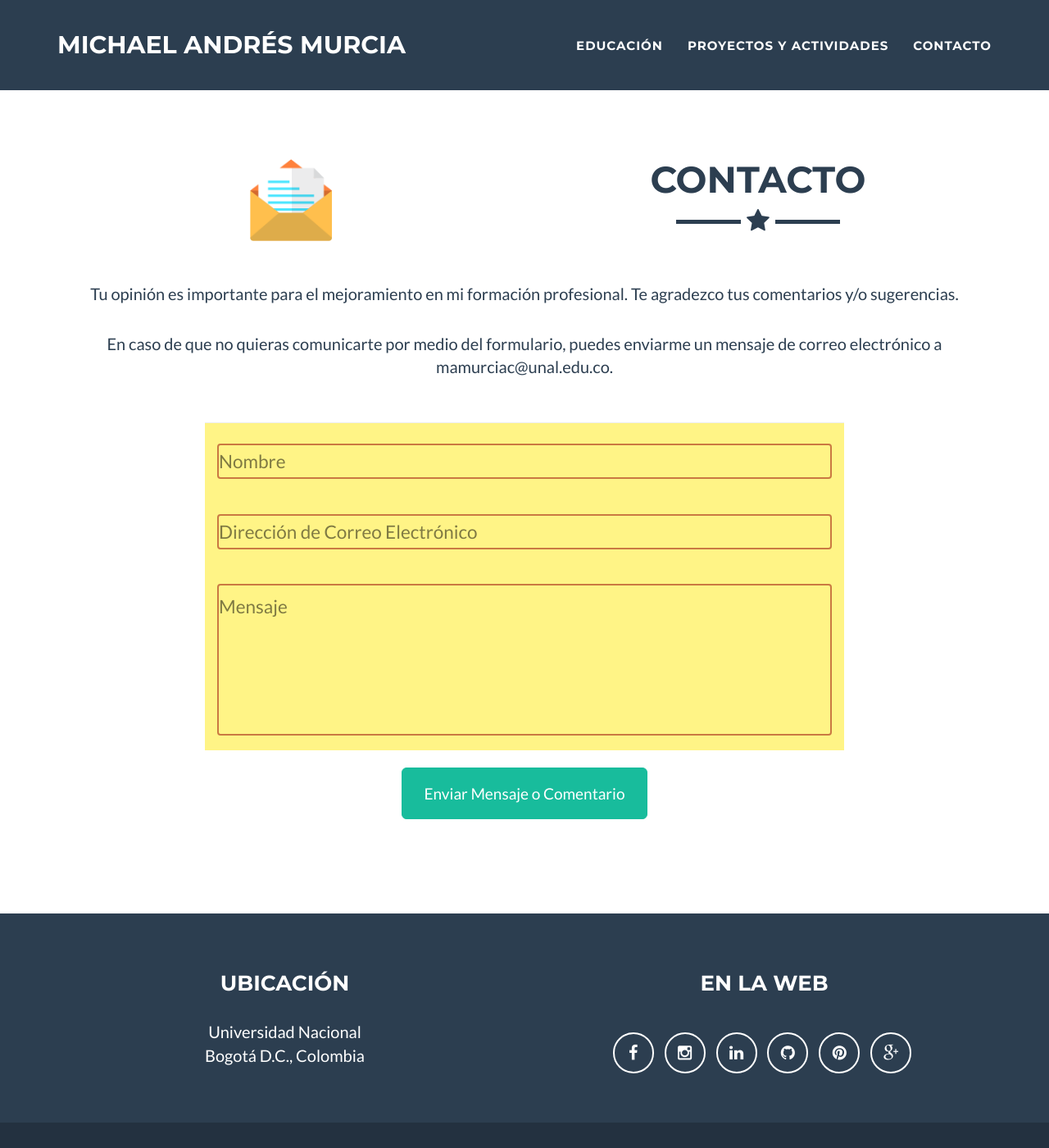
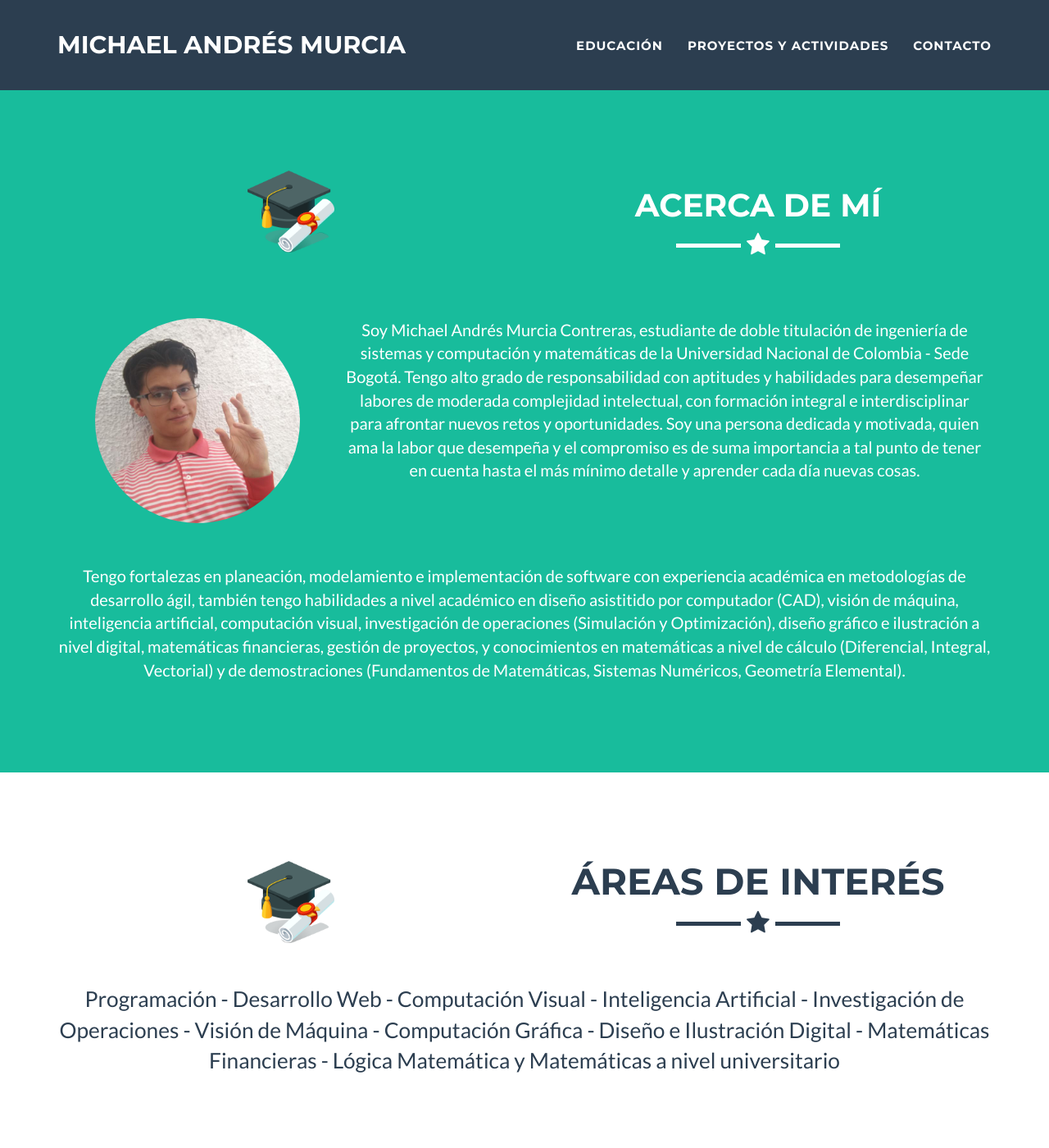
Before and after one commit to mamurciac/mamurciac.github.io, a Jekyll site: the page index.html, which Jekyll copies as it is, in a window 1280 px wide and 1400 px high. Shown: the whole window at 82% size. Built offline with Jekyll 4.4.1, drawn with Linux system fonts in a browser that asks for light colours; some of the changed text lies outside the part shown.

Commit message:
All information uṕdated partially

```diff
--- a/index.html
+++ b/index.html
@@ -62,68 +62,111 @@
       </div>
     </nav>
 
-    <section id = "contact">
+    <header>
       <div class = "container">
         <div class = "row">
           <div class="col-lg-12 text-center">
+            <table class = "table text-center">
+              <tr class = "tr">
+                <td class = "td" width = "50%"><img src = "images/Global Icons/Graduation Cap and Diploma.png" class = "img-responsive icon-title" alt = ""></td>
+                <td class = "td" width = "50%"><h1>Acerca de mí</h1><hr class = "star-light"></td>
+              </tr>
+            </table>
+            <br>
+            <br>
+            <table class = "table text-center">
+              <tr class = "tr">
+                <td class = "td" width = "30%"><img src = "images/Global Icons/Profile.jpg" class = "img-responsive icon-profile-descriptor" alt = ""></td>
+                <td class = "td" width = "70%"><p>Soy Michael Andrés Murcia Contreras, estudiante de doble titulación de ingeniería de sistemas y computación y matemáticas de la Universidad Nacional de Colombia - Sede Bogotá. Tengo alto grado de responsabilidad con aptitudes y habilidades para desempeñar labores de moderada complejidad intelectual, con formación integral e interdisciplinar para afrontar nuevos retos y oportunidades. Soy una persona dedicada y motivada, quien ama la labor que desempeña y el compromiso es de suma importancia a tal punto de tener en cuenta hasta el más mínimo detalle y aprender cada día nuevas cosas.</p>
+                </td>
+              </tr>
+            </table>
+            <br><p>Tengo fortalezas en planeación, modelamiento e implementación de software con experiencia académica en metodologías de desarrollo ágil, también tengo habilidades a nivel académico en diseño asistitido por computador (CAD), visión de máquina, inteligencia artificial, computación visual, investigación de operaciones (Simulación y Optimización), diseño gráfico e ilustración a nivel digital, matemáticas financieras, gestión de proyectos, y conocimientos en matemáticas a nivel de cálculo (Diferencial, Integral, Vectorial) y de demostraciones (Fundamentos de Matemáticas, Sistemas Numéricos, Geometría Elemental).</p>
+          </div>
+        </div>
+      </div>
+    </header>
+
+    <section>
+      <div class = "container">
+        <div class = "row">
+          <div class="col-lg-12 text-center">
+            <table class = "table text-center">
+              <tr class = "tr">
+                <td class = "td" width = "50%"><img src = "images/Global Icons/Graduation Cap and Diploma.png" class = "img-responsive icon-title" alt = ""></td>
+                <td class = "td" width = "50%"><h2>Áreas de Interés</h2><hr class = "star-primary"></td>
+              </tr>
+            </table>
+            <br>
+            <div class = "intro-text">
+              <span class = "skills">Programación - Desarrollo Web - Computación Visual - Inteligencia Artificial - Investigación de Operaciones - Visión de Máquina - Computación Gráfica - Diseño e Ilustración Digital - Matemáticas Financieras - Lógica Matemática y Matemáticas a nivel universitario</span>
+            </div>
             <br>
             <br>
             <br>
             <br>
+            <br>
+          </div>
+        </div>
+      </div>
+
+      <div class = "container">
+        <div class = "row">
+          <div class="col-lg-12 text-center">
             <table class = "table text-center">
               <tr class = "tr">
-                <td class = "td" width = "50%"><img src = "images/Global Icons/Contact.png" class = "img-responsive icon-title" alt = ""></td>
-                <td class = "td" width = "50%"><h2>Contacto</h2><hr class = "star-primary"></td>
+                <td class = "td" width = "50%"><img src = "images/Global Icons/Graduation Cap and Diploma.png" class = "img-responsive icon-title" alt = ""></td>
+                <td class = "td" width = "50%"><h2>Tecnologías y/o Lenguajes de Desarrollo</h2><hr class = "star-primary"></td>
               </tr>
             </table>
             <br>
-            <p>Tu opinión es importante para el mejoramiento en mi formación profesional. Te agradezco tus comentarios y/o sugerencias.</p>
+            <div class = "intro-text">
+              <span class = "skills">C++ - Java - Python - Ruby on Rails - HTML / CSS - R - Lisp - Processing</span>
+            </div>
             <br>
-            <p>En caso de que no quieras comunicarte por medio del formulario, puedes enviarme un mensaje de correo electrónico a mamurciac@unal.edu.co.</p>
+            <br>
+            <br>
             <br>
             <br>
           </div>
         </div>
+      </div>
 
+      <div class = "container">
         <div class = "row">
-          <div class = "col-lg-8 col-lg-offset-2">
-            <form action = "//formspree.io/mamurciac@unal.edu.co" method = "POST" name = "sentMessage" id = "contactForm" novalidate>
-              <div class = "row control-group">
-                <div class = "form-group col-xs-12 floating-label-form-group controls">
-                  <label>Nombre</label>
-                  <input type = "text" name = "name" class = "form-control" placeholder = "Nombre" id = "name" required data-validation-required-message = "Por favor ingresa tu nombre.">
-                  <p class = "help-block text-danger"></p>
-                </div>
-              </div>
+          <div class="col-lg-12 text-center">
+            <table class = "table text-center">
+              <tr class = "tr">
+                <td class = "td" width = "50%"><img src = "images/Global Icons/Graduation Cap and Diploma.png" class = "img-responsive icon-title" alt = ""></td>
+                <td class = "td" width = "50%"><h2>Software Utilizado para la Realización de Ilustraciones</h2><hr class = "star-primary"></td>
+              </tr>
+            </table>
+            <br>
+            <div class = "intro-text">
+              <span class = "skills">Adobe Flash / Animate - Adobe Illustrator - Adobe Photoshop - Corel Draw</span>
+            </div>
+            <br>
+            <br>
+            <br>
+            <br>
+            <br>
+          </div>
+        </div>
+      </div>
 
-              <div class = "row control-group">
-                <div class = "form-group col-xs-12 floating-label-form-group controls">
-                  <label>Dirección de Correo Electrónico</label>
-                  <input type = "email" name = "_replyto" class = "form-control" placeholder = "Dirección de Correo Electrónico" id="email" required data-validation-required-message = "Por favor ingresa tu dirección de correo electrónico.">
-                  <p class="help-block text-danger"></p>
-                </div>
-              </div>
-
-              <div>
-                <input type = "hidden" name = "_subject" value = "New submission!">
-                <input type = "text" name = "_gotcha" style = "display:none"/>
-              </div>
-              <div class = "row control-group">
-                <div class = "form-group col-xs-12 floating-label-form-group controls">
-                  <label>Mensaje</label>
-                  <textarea rows = "5" name = "message" class = "form-control" placeholder = "Mensaje" id = "message" required data-validation-required-message = "Por favor ingresa tu mensaje o comentario."></textarea>
-                  <p class = "help-block text-danger"></p>
-                </div>
-              </div>
-              <br>
-
-              <div id = "success"></div>
-              <div class = "row">
-                <div class = "form-group col-xs-12">
-                <center><button type = "submit" class = "btn btn-success btn-lg">Enviar Mensaje o Comentario</button></center>
-                </div>
-              </div>
-            </form>
+      <div class = "container">
+        <div class = "row">
+          <div class="col-lg-12 text-center">
+            <table class = "table text-center">
+              <tr class = "tr">
+                <td class = "td" width = "50%"><img src = "images/Global Icons/Graduation Cap and Diploma.png" class = "img-responsive icon-title" alt = ""></td>
+                <td class = "td" width = "50%"><h2>Pasatiempos</h2><hr class = "star-primary"></td>
+              </tr>
+            </table>
+            <br>
+            <div class = "intro-text">
+              <span class = "skills">Cuidar a mi mascota Dasch - Jugar fútbol - Ver programas sobre negocios como Bar Rescue, El Socio y El Precio de la Historia - Ver Dragon Ball, El Chavo del 8 y Los Simpson - Divertirme en videojuegos de Grand Theft Auto, Need for Speed</span>
+            </div>
           </div>
         </div>
       </div>
```
Also changed, not shown: _includes/css/main.css (+23 -2 lines), teaching.html (+31 -0 lines), images/Global Icons/English.png (added), images/Global Icons/Profile.jpg (added), images/Global Icons/Spanish.png (added).
